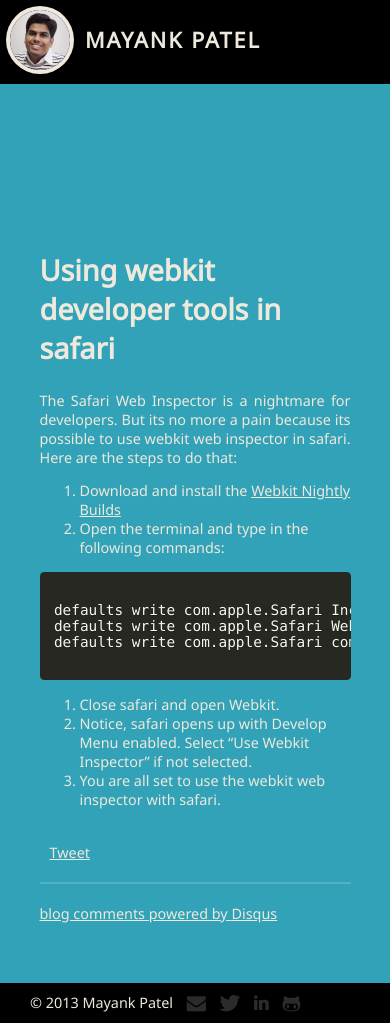
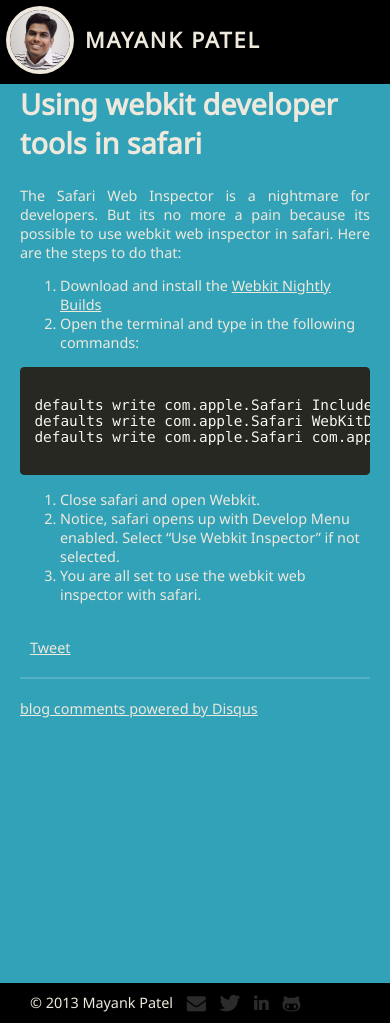
Before and after one commit to mayank-patel/mayankpatel.co, a Jekyll site: the page built from _posts/2013-05-27-Using-Webkit-Debugger-Safari.md, in a window 390 px wide and 1023 px high. Built offline with Jekyll 4.4.1, drawn with Linux system fonts in a browser that asks for light colours; comment, search, counter and statistics services are not loaded.

Commit message:
Fix the style for post on mobile
TODO: Need a new layout for homepage on mobile

```diff
--- a/assets/themes/mayank/css/style.css
+++ b/assets/themes/mayank/css/style.css
@@ -213,8 +213,7 @@ label {
 @media (max-width: 600px) {
   body {
     font-size: 90%;
-    padding-top: 60px;
-    padding-bottom: 40px; }
+    padding: 60px 0 40px 0; }
 
   .page-header {
     padding: 0; }
@@ -232,5 +231,8 @@ label {
       width: 60px;
       height: 60px; }
 
+  .page-content {
+    margin-top: 0; }
+
   .page-footer {
     padding: 10px 0; } }
```
Also changed, not shown: assets/themes/mayank/css/_mobile.scss (+5 -2 lines).
